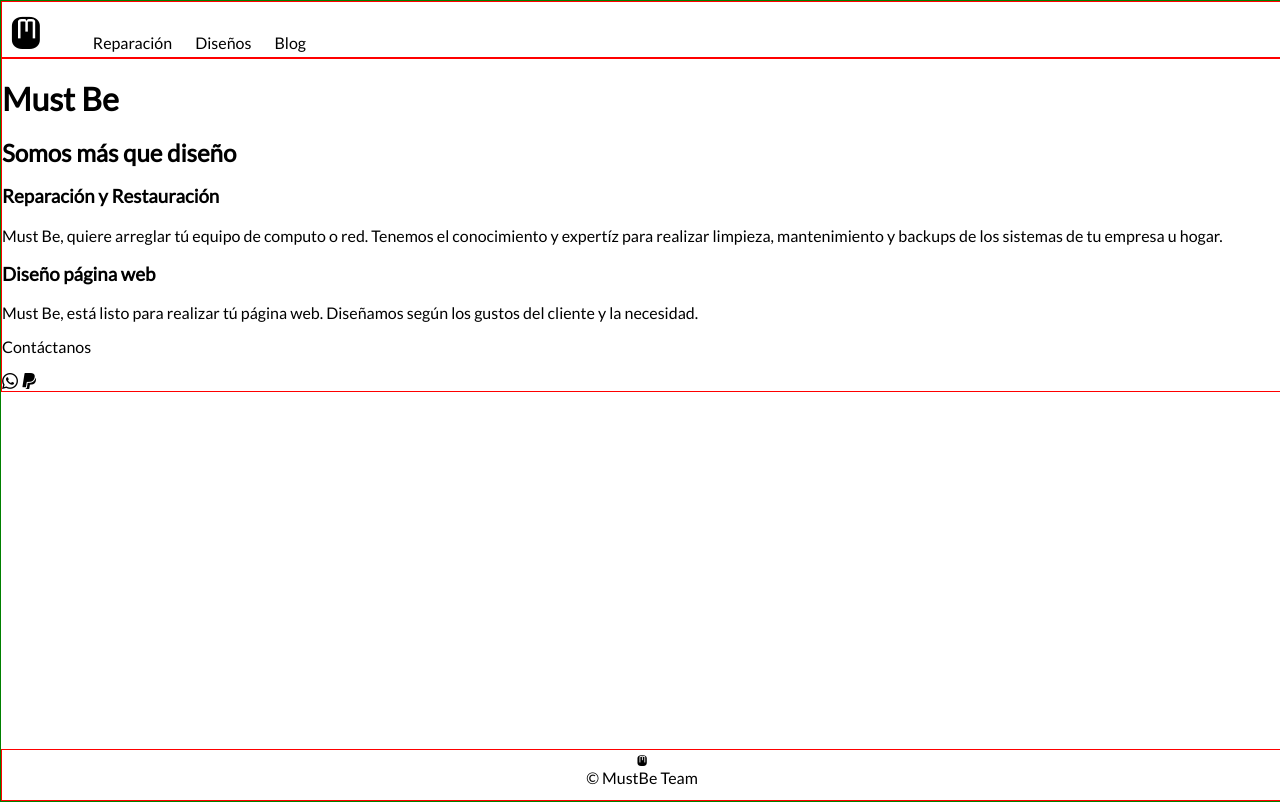
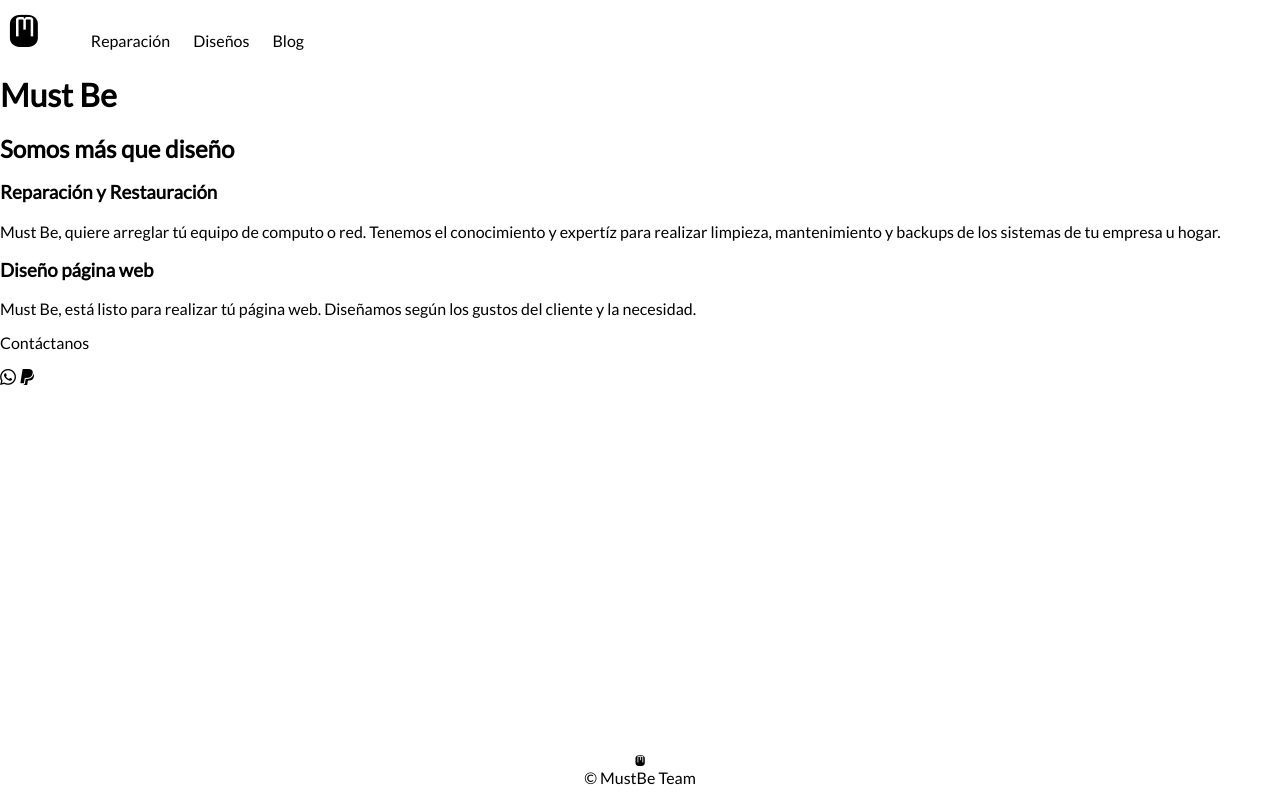
Before and after one commit to emauriciobc/MustBe, a plain HTML site: page index.html in a window 1280 px wide. Drawn offline with Linux system fonts and the light colour scheme.

Commit message:
fixed css

```diff
--- a/css/style.css
+++ b/css/style.css
@@ -107,11 +107,6 @@ body{
       height: 100vh;
       font-family: Lato, sans-serif;
       font-size: 16px;
-      border: green 1px solid;
-}
-header, section, footer{
-      display: block;
-      border: red 1px solid;
 }
 header{
     position: relative;
```
